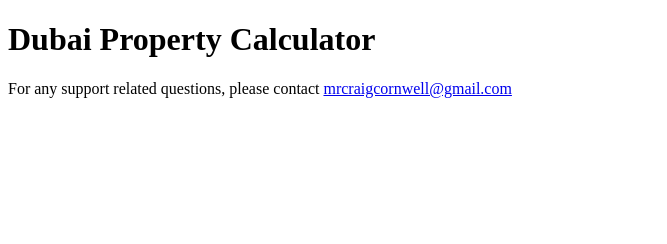
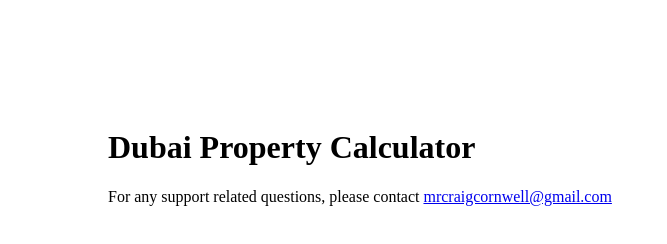
Before and after one commit to MrBombHead/mrbombhead.github.io, a plain HTML site: page index.html in a window 1280 px wide. Shown: the whole page, without its empty margins (0-667 px from the left). Drawn offline with Linux system fonts and the light colour scheme.

Commit message:
Update index.html

```diff
--- a/index.html
+++ b/index.html
@@ -4,7 +4,7 @@
   <meta http-equiv="Content-Type" content="text/html; charset=utf-8">
   <title></title>
 </head>
-<body>
+<body style="padding: 100px;">
 <h1>Dubai Property Calculator</h1>
 <p>For any support related questions, please contact <a href="mailto:mrcraigcornwell@gmail.com">mrcraigcornwell@gmail.com</a></p>
 </body>
```
